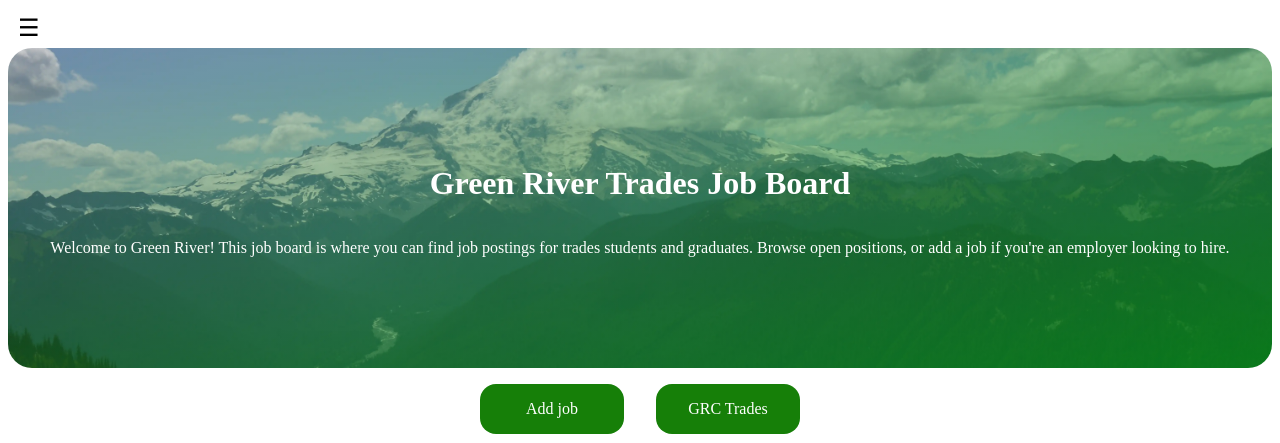
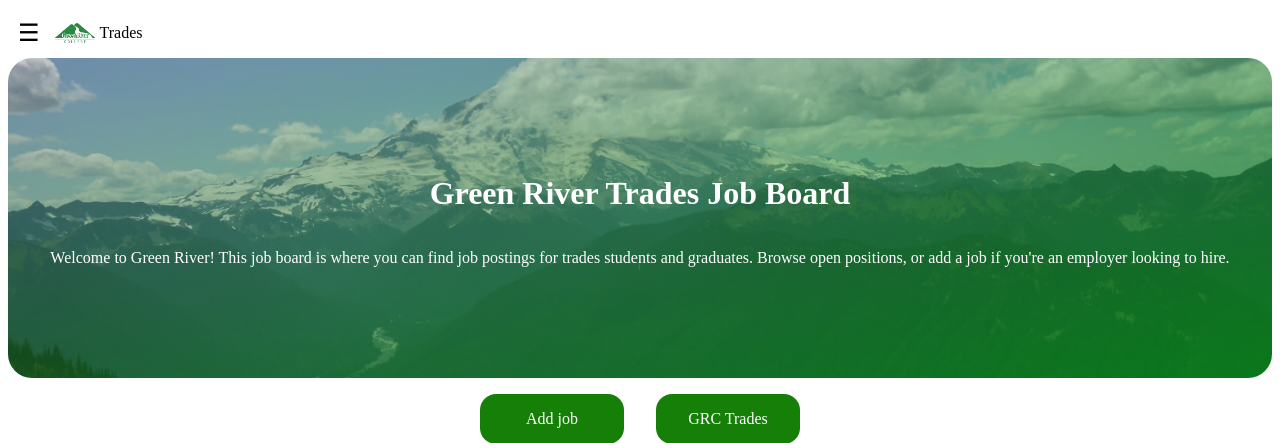
Before and after one commit to rrmez2005-pixel/Sprints, a Node server app: page / in a window 1280 px wide. Shown: the top 443 px of the page. Run offline with Node 20, Linux system fonts and the light colour scheme; data that the repository does not hold is empty; some libraries are stand-ins or nearby versions.

Commit message:
I added a link for grc trades at the top, rough draft more or less might have to change link too

```diff
--- a/public/styles/styles.css
+++ b/public/styles/styles.css
@@ -125,6 +125,18 @@ nav {
     height: auto;
     display: block;
 }
+
+/*top bar area where hamburger menu and GRC trades go */
+.guideNav {
+    display: flex;
+    align-items: center;
+}
+
+.GRCtrades {
+    display: flex;
+    /* font-weight: ;  Maybe add like a cool font? Probaly gonna leave to someone creative*/
+}
+
 .table-wrap {
     width:100%;
     overflow-x: auto;
--- a/views/home.ejs
+++ b/views/home.ejs
@@ -18,8 +18,15 @@
 
 </head>
 <body>
-    <!-- hamburger menu is now a partial to save space -->
-    <%- include('partials/hamb') %>
+    <div class="guideNav">
+        <!-- hamburger menu partial -->
+        <%- include('partials/hamb') %>
+
+        <!-- GRC website logo link -->
+        <a href="https://www.greenriver.edu/students/academics/areas-of-interest/program-maps/trades-industrial-tech-aviation-natural-resources/index.html">
+            <img id="GRCimage" src="/images/GRC.png" alt="Green River College Logo">
+        </a> <p>Trades</p>
+    </div>
     <header>
         <div id="header">
             <h1>Green River Trades Job Board</h1>
```
